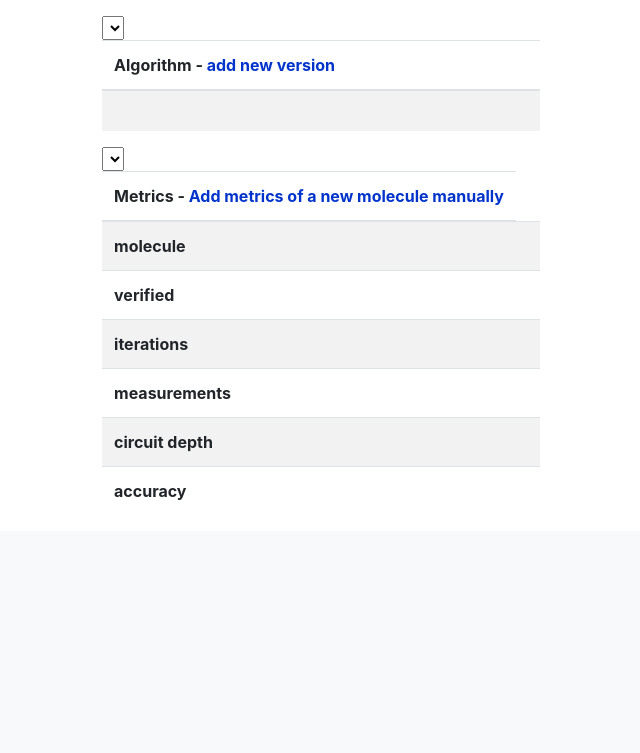
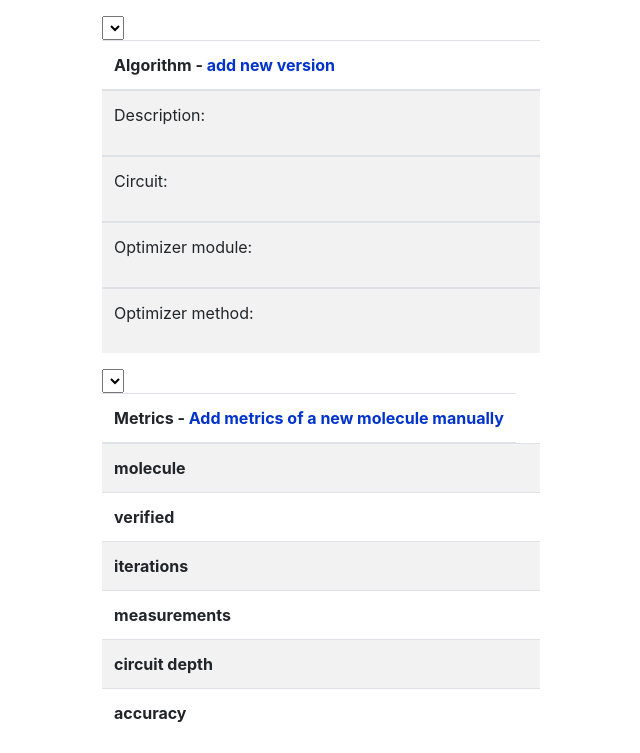
Before and after one commit to ohtu2021-kvantti/WebMark, a Django app: template templates/WebCLI/algorithm.html in a window 1280 px wide. Shown: the part 302-1055 px from the top of the page, without its empty margins (169-809 px from the left). Before the commit the page ends 802 px from the top, so only its background shows below. Run offline with Django 3.2, Linux system fonts and the light colour scheme; the template is opened without the code that fills it, so the values that code supplies are empty; some libraries are stand-ins or nearby versions.

Commit message:
model forms updated.
Co-authored-by: Akira Taguchi akirahattivatti@gmail.com
Co-authored-by: Leo Becker leijonamieli@hotmail.fi
Co-authored-by: Lauri Vuorenkoski lauri.vuorenkoski@helsinki.fi

```diff
--- a/WebCLI/views/forms.py
+++ b/WebCLI/views/forms.py
@@ -29,6 +29,9 @@ class AlgorithmTypeForm(ModelForm):
 
 class AlgorithmVersionForm(Form):
     algorithm = CharField(widget=Textarea)
+    circuit = CharField(widget=Textarea)
+    optimizer_module = CharField(widget=Textarea)
+    optimizer_method = CharField(widget=Textarea)
 
 
 class MetricsForm(ModelForm):
@@ -48,7 +51,7 @@ class MetricsForm(ModelForm):
 class MoleculeForm(ModelForm):
     class Meta:
         model = Molecule
-        fields = ['name', 'structure']
+        fields = ['name', 'structure', 'active_orbitals', 'basis_set', 'transformation']
         widgets = {
             'name': Textarea(attrs={'rows': 1, 'cols': 50}),
         }
--- a/templates/WebCLI/algorithm.html
+++ b/templates/WebCLI/algorithm.html
@@ -83,7 +83,32 @@
                 <tbody>
                     <tr>
                         <td colspan="2">
+                            <p>Description:</p>
                             <code>{{ selected_version.algorithm|linebreaks }}</code>
+                        </td>
+                    </tr>
+                </tbody>
+                <tbody>
+                    <tr>
+                        <td colspan="2">
+                            <p>Circuit:</p>
+                            <code>{{ selected_version.circuit|linebreaks }}</code>
+                        </td>
+                    </tr>
+                </tbody>
+                <tbody>
+                    <tr>
+                        <td colspan="2">
+                            <p>Optimizer module:</p>
+                            <code>{{ selected_version.optimizer_module|linebreaks }}</code>
+                        </td>
+                    </tr>
+                </tbody>
+                <tbody>
+                    <tr>
+                        <td colspan="2">
+                            <p>Optimizer method:</p>
+                            <code>{{ selected_version.optimizer_method|linebreaks }}</code>
                         </td>
                     </tr>
                 </tbody>
```
Also changed, not shown: WebCLI/views/views.py (+5 -2 lines).
